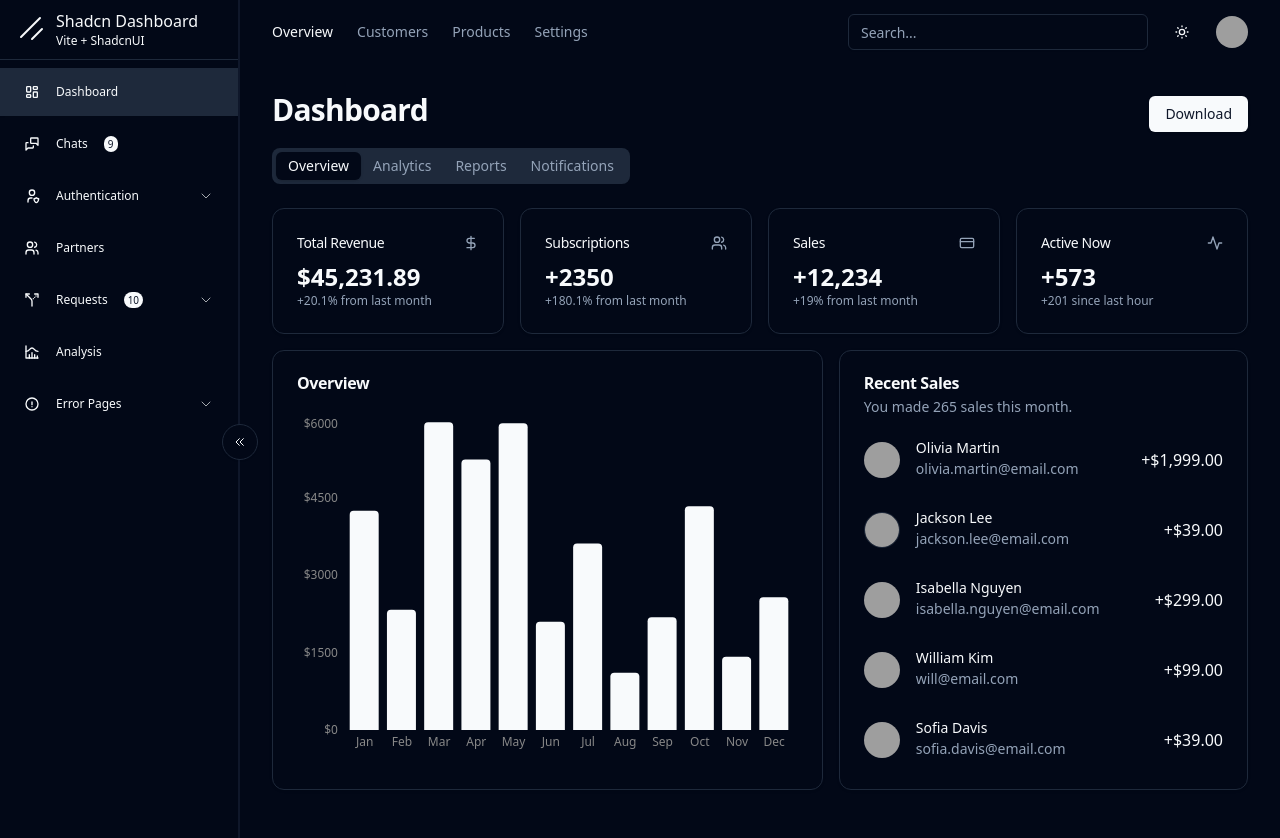
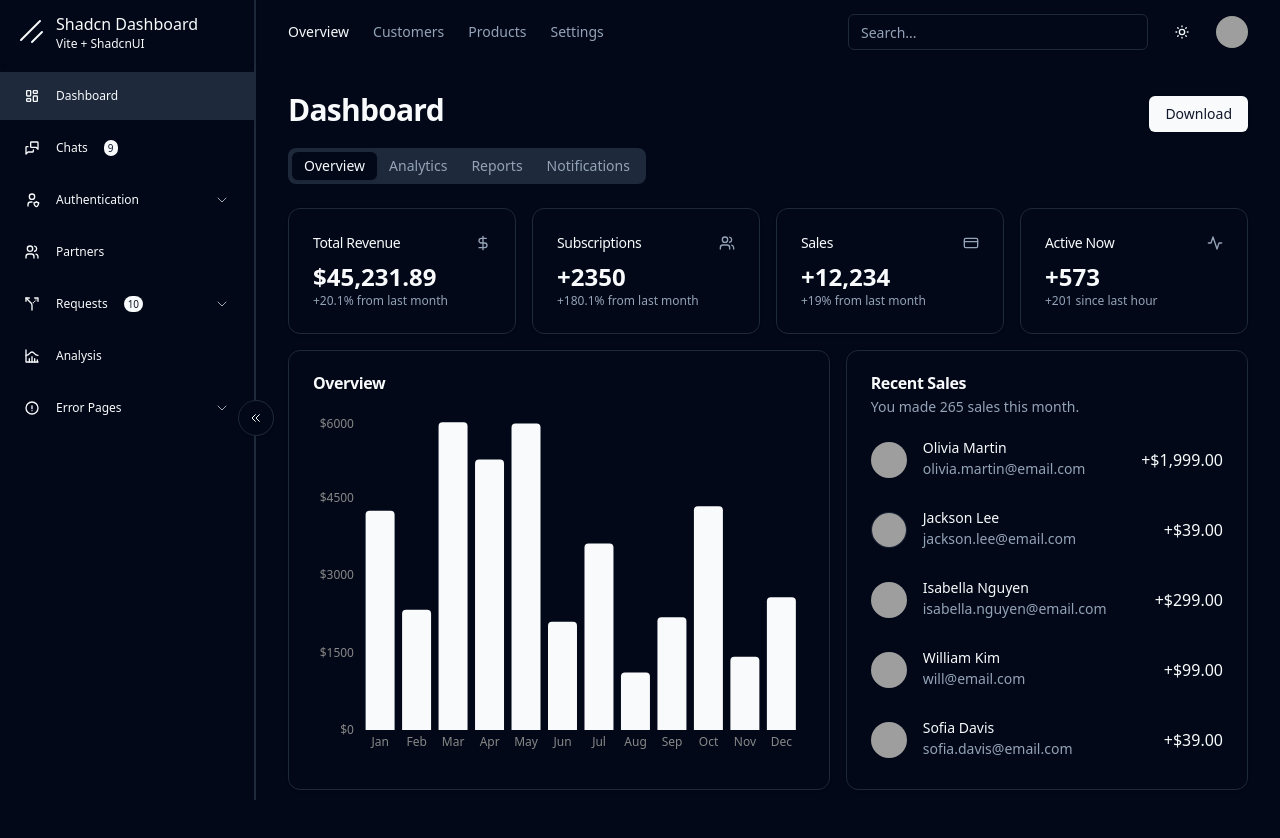
Before and after one commit to renhuawei/vite-web, a React (Vite) app: page / in a window 1280 px wide. Shown: the top 838 px of the page. After the commit the page ends 800 px from the top, so only its background shows below. Built offline with nearby package versions, Linux system fonts and the light colour scheme; grey boxes are pictures that could not be loaded.

Commit message:
refactor: update major layouts and styling

```diff
--- /dev/null
+++ b/src/components/app-shell.tsx
@@ -0,0 +1,18 @@
+import { Outlet } from 'react-router'
+import Sidebar from './sidebar'
+import useIsCollapsed from '@/hooks/use-is-collapsed'
+
+export default function AppShell() {
+  const [isCollapsed, setIsCollapsed] = useIsCollapsed()
+  return (
+    <div className='relative h-full overflow-hidden bg-background'>
+      <Sidebar isCollapsed={isCollapsed} setIsCollapsed={setIsCollapsed} />
+      <main
+        id='content'
+        className={`overflow-x-hidden pt-16 transition-[margin] md:overflow-y-hidden md:pt-0 ${isCollapsed ? 'md:ml-14' : 'md:ml-64'} h-full`}
+      >
+        <Outlet />
+      </main>
+    </div>
+  )
+}
--- a/src/components/nav.tsx
+++ b/src/components/nav.tsx
@@ -1,4 +1,19 @@
 import { Link } from 'react-router'
+import { IconChevronDown } from '@tabler/icons-react'
+import { Button, buttonVariants } from './ui/button'
+import {
+  Collapsible,
+  CollapsibleContent,
+  CollapsibleTrigger,
+} from './ui/collapsible'
+import {
+  DropdownMenu,
+  DropdownMenuContent,
+  DropdownMenuItem,
+  DropdownMenuLabel,
+  DropdownMenuSeparator,
+  DropdownMenuTrigger,
+} from './ui/dropdown-menu'
 import {
   Tooltip,
   TooltipContent,
@@ -6,56 +21,55 @@ import {
   TooltipTrigger,
 } from './ui/tooltip'
 import { cn } from '@/lib/utils'
-import { Button, buttonVariants } from './ui/button'
-import {
-  Collapsible,
-  CollapsibleContent,
-  CollapsibleTrigger,
-} from '@/components/ui/collapsible'
-import { IconChevronDown } from '@tabler/icons-react'
+import useCheckActiveNav from '@/hooks/use-check-active-nav'
 import { SideLink } from '@/data/sidelinks'
-
-import {
-  DropdownMenu,
-  DropdownMenuContent,
-  DropdownMenuItem,
-  DropdownMenuLabel,
-  DropdownMenuSeparator,
-  DropdownMenuTrigger,
-} from '@/components/ui/dropdown-menu'
-import useCheckActiveNav from '@/hooks/useCheckActiveNav'
 
 interface NavProps extends React.HTMLAttributes<HTMLDivElement> {
   isCollapsed: boolean
   links: SideLink[]
+  closeNav: () => void
 }
 
-export default function Nav({ links, isCollapsed, className }: NavProps) {
+export default function Nav({
+  links,
+  isCollapsed,
+  className,
+  closeNav,
+}: NavProps) {
   const renderLink = ({ sub, ...rest }: SideLink) => {
     const key = `${rest.title}-${rest.href}`
     if (isCollapsed && sub)
-      return <NavLinkIconDropdown {...rest} sub={sub} key={key} />
+      return (
+        <NavLinkIconDropdown
+          {...rest}
+          sub={sub}
+          key={key}
+          closeNav={closeNav}
+        />
+      )
 
-    if (isCollapsed) return <NavLinkIcon {...rest} key={key} />
+    if (isCollapsed)
+      return <NavLinkIcon {...rest} key={key} closeNav={closeNav} />
 
-    if (sub) return <NavLinkDropdown {...rest} sub={sub} key={key} />
+    if (sub)
+      return (
+        <NavLinkDropdown {...rest} sub={sub} key={key} closeNav={closeNav} />
+      )
 
-    return <NavLink {...rest} key={key} />
+    return <NavLink {...rest} key={key} closeNav={closeNav} />
   }
   return (
     <div
       data-collapsed={isCollapsed}
       className={cn(
-        'group overflow-hidden border-b py-2 transition-[max-height,padding] duration-500 data-[collapsed=true]:py-2 md:border-none',
+        'group border-b bg-background py-2 transition-[max-height,padding] duration-500 data-[collapsed=true]:py-2 md:border-none',
         className
       )}
     >
       <TooltipProvider delayDuration={0}>
-        <div className='h-auto overflow-auto md:h-svh'>
-          <nav className='grid gap-1 group-[[data-collapsed=true]]:justify-center group-[[data-collapsed=true]]:px-2'>
-            {links.map(renderLink)}
-          </nav>
-        </div>
+        <nav className='grid gap-1 group-[[data-collapsed=true]]:justify-center group-[[data-collapsed=true]]:px-2'>
+          {links.map(renderLink)}
+        </nav>
       </TooltipProvider>
     </div>
   )
@@ -63,13 +77,22 @@ export default function Nav({ links, isCollapsed, className }: NavProps) {
 
 interface NavLinkProps extends SideLink {
   subLink?: boolean
+  closeNav: () => void
 }
 
-function NavLink({ title, icon, label, href, subLink = false }: NavLinkProps) {
+function NavLink({
+  title,
+  icon,
+  label,
+  href,
+  closeNav,
+  subLink = false,
+}: NavLinkProps) {
   const { checkActiveNav } = useCheckActiveNav()
   return (
     <Link
       to={href}
+      onClick={closeNav}
       className={cn(
         buttonVariants({
           variant: checkActiveNav(href) ? 'secondary' : 'ghost',
@@ -78,6 +101,7 @@ function NavLink({ title, icon, label, href, subLink = false }: NavLinkProps) {
         'h-12 justify-start text-wrap rounded-none px-6',
         subLink && 'h-10 w-full border-l border-l-slate-500 px-2'
       )}
+      aria-current={checkActiveNav(href) ? 'page' : undefined}
     >
       <div className='mr-2'>{icon}</div>
       {title}
@@ -90,7 +114,7 @@ function NavLink({ title, icon, label, href, subLink = false }: NavLinkProps) {
   )
 }
 
-function NavLinkDropdown({ title, icon, label, sub }: SideLink) {
+function NavLinkDropdown({ title, icon, label, sub, closeNav }: NavLinkProps) {
   const { checkActiveNav } = useCheckActiveNav()
 
   /* Open collapsible by default
@@ -124,7 +148,7 @@ function NavLinkDropdown({ title, icon, label, sub }: SideLink) {
         <ul>
           {sub!.map((sublink) => (
             <li key={sublink.title} className='my-1 ml-8'>
-              <NavLink {...sublink} subLink />
+              <NavLink {...sublink} subLink closeNav={closeNav} />
             </li>
           ))}
         </ul>
@@ -162,7 +186,7 @@ function NavLinkIcon({ title, icon, label, href }: NavLinkProps) {
   )
 }
 
-function NavLinkIconDropdown({ title, icon, label, sub }: SideLink) {
+function NavLinkIconDropdown({ title, icon, label, sub }: NavLinkProps) {
   const { checkActiveNav } = useCheckActiveNav()
 
   /* Open collapsible by default
--- a/src/components/sidebar.tsx
+++ b/src/components/sidebar.tsx
@@ -1,33 +1,48 @@
+import { useEffect, useState } from 'react'
+import { IconChevronsLeft, IconMenu2, IconX } from '@tabler/icons-react'
+import { Button } from './ui/button'
 import Nav from './nav'
 import { cn } from '@/lib/utils'
-import { Button } from './ui/button'
 import { sidelinks } from '@/data/sidelinks'
-import { IconChevronsLeft, IconMenu2, IconX } from '@tabler/icons-react'
-import { useState } from 'react'
 
-interface SidebarProps extends React.HTMLAttributes<HTMLDivElement> {
+interface SidebarProps extends React.HTMLAttributes<HTMLElement> {
   isCollapsed: boolean
   setIsCollapsed: React.Dispatch<React.SetStateAction<boolean>>
 }
 
-export default function Sidebar({
+export default function Sidebar2({
   className,
   isCollapsed,
   setIsCollapsed,
 }: SidebarProps) {
   const [navOpened, setNavOpened] = useState(false)
+
+  /* Make body not scrollable when navBar is opened */
+  useEffect(() => {
+    if (navOpened) {
+      document.body.classList.add('overflow-hidden')
+    } else {
+      document.body.classList.remove('overflow-hidden')
+    }
+  }, [navOpened])
+
   return (
-    <div
+    <aside
       className={cn(
-        `relative w-full border-r-2 border-r-slate-100 transition-[width] dark:border-r-slate-900 md:max-w-60 md:pb-12 ${isCollapsed ? 'md:w-14' : 'md:w-64'}`,
+        `fixed left-0 right-0 top-0 z-50 w-full border-r-2 border-r-muted transition-[width] md:bottom-0 md:right-auto md:h-svh ${isCollapsed ? 'md:w-14' : 'md:w-64'}`,
         className
       )}
     >
-      <div className='flex flex-col md:h-svh'>
+      {/* Overlay in mobile */}
       <div
-          className={`flex h-16 w-full items-center justify-between gap-2 border-b px-4 py-2`}
-        >
-          <div className='flex items-center gap-2'>
+        onClick={() => setNavOpened(false)}
+        className={`absolute inset-0 transition-[opacity] delay-100 duration-700 ${navOpened ? 'h-svh opacity-50' : 'h-0 opacity-0'} w-full bg-black md:hidden`}
+      />
+
+      <div className='relative h-full w-full'>
+        {/* Header */}
+        <div className='sidebar-header sticky top-0 flex h-16 items-center justify-between bg-background px-4 py-3 shadow'>
+          <div className={` flex items-center ${!isCollapsed ? 'gap-2' : ''}`}>
             <svg
               xmlns='http://www.w3.org/2000/svg'
               viewBox='0 0 256 256'
@@ -65,6 +80,8 @@ export default function Sidebar({
               <span className='text-xs'>Vite + ShadcnUI</span>
             </div>
           </div>
+
+          {/* Toggle Button in mobile */}
           <Button
             variant='ghost'
             size='icon'
@@ -78,15 +95,16 @@ export default function Sidebar({
           </Button>
         </div>
 
+        {/* Navigation links */}
         <Nav
           id='sidebar-menu'
-          className={
-            navOpened ? 'max-h-screen' : 'max-h-0 py-0 md:max-h-screen md:py-2'
-          }
+          className={`h-full overflow-auto ${navOpened ? 'max-h-screen' : 'max-h-0 py-0 md:max-h-screen md:py-2'}`}
+          closeNav={() => setNavOpened(false)}
           isCollapsed={isCollapsed}
           links={sidelinks}
         />
-      </div>
+
+        {/* Scrollbar width toggle button */}
         <Button
           onClick={() => setIsCollapsed((prev) => !prev)}
           size='icon'
@@ -99,5 +117,6 @@ export default function Sidebar({
           />
         </Button>
       </div>
+    </aside>
   )
 }
--- /dev/null
+++ b/src/components/theme-switch.tsx
@@ -0,0 +1,17 @@
+import { IconMoon, IconSun } from '@tabler/icons-react'
+import { useTheme } from './theme-provider'
+import { Button } from './ui/button'
+
+export default function ThemeSwitch() {
+  const { theme, setTheme } = useTheme()
+  return (
+    <Button
+      size='icon'
+      variant='ghost'
+      className='rounded-full'
+      onClick={() => setTheme(theme === 'light' ? 'dark' : 'light')}
+    >
+      {theme === 'light' ? <IconMoon size={20} /> : <IconSun size={20} />}
+    </Button>
+  )
+}
--- a/src/hooks/useCheckActiveNav.tsx
+++ b/src/hooks/use-check-active-nav.tsx
@@ -4,7 +4,11 @@ export default function useCheckActiveNav() {
   const { pathname } = useLocation()
 
   const checkActiveNav = (nav: string) => {
-    return pathname === nav
+    const pathArray = pathname.split('/').filter((item) => item !== '')
+
+    if (nav === '/' && pathArray.length < 1) return true
+
+    return pathArray.includes(nav.replace(/^\//, ''))
   }
 
   return { checkActiveNav }
--- a/src/index.css
+++ b/src/index.css
@@ -99,10 +99,7 @@
   * {
     @apply border-border;
   }
-  html {
-    @apply h-svh md:overflow-hidden;
-  }
   body {
-    @apply bg-background text-foreground;
+    @apply min-h-svh w-full bg-background text-foreground;
   }
 }
--- a/src/router.tsx
+++ b/src/router.tsx
@@ -1,6 +1,8 @@
 import { Suspense, lazy } from 'react'
 import { Route, Routes } from 'react-router'
+import AppShell from '@/components/app-shell'
 import Loader from '@/components/loader'
+
 const Dashboard = lazy(() => import('@/pages/dashboard'))
 const SignIn = lazy(() => import('@/pages/auth/sign-in'))
 const SignIn2 = lazy(() => import('@/pages/auth/sign-in-2'))
@@ -23,7 +25,9 @@ export default function Router() {
         <Route path='/sign-up' element={<SignUp />} />
         <Route path='/forgot-password' element={<ForgotPassword />} />
 
-        <Route path='/' element={<Dashboard />} />
+        <Route path='/' element={<AppShell />} errorElement={<GeneralError />}>
+          <Route path='/' element={<Dashboard />} />
+        </Route>
 
         {/* Errors routes */}
         <Route path='/404' element={<NotFoundError />} />
```
Lines whose indentation alone changed are shown as unchanged.
